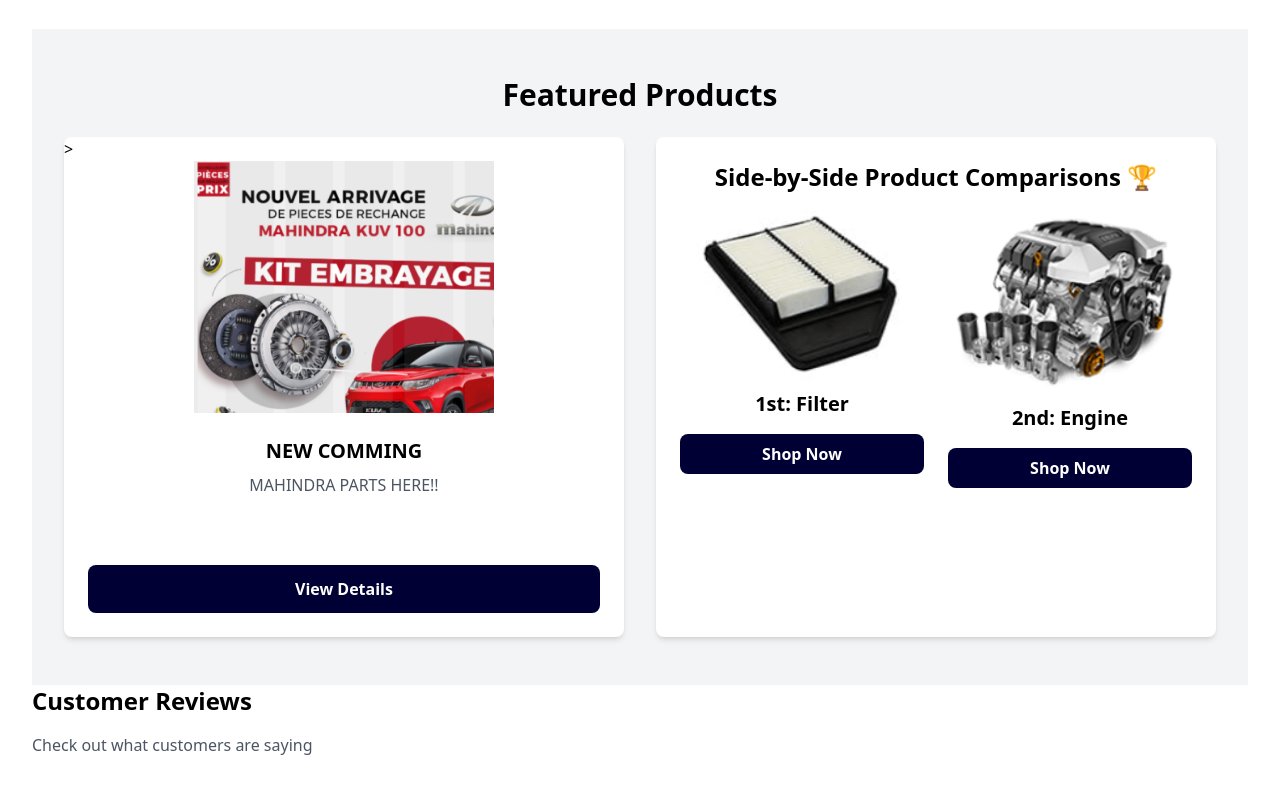
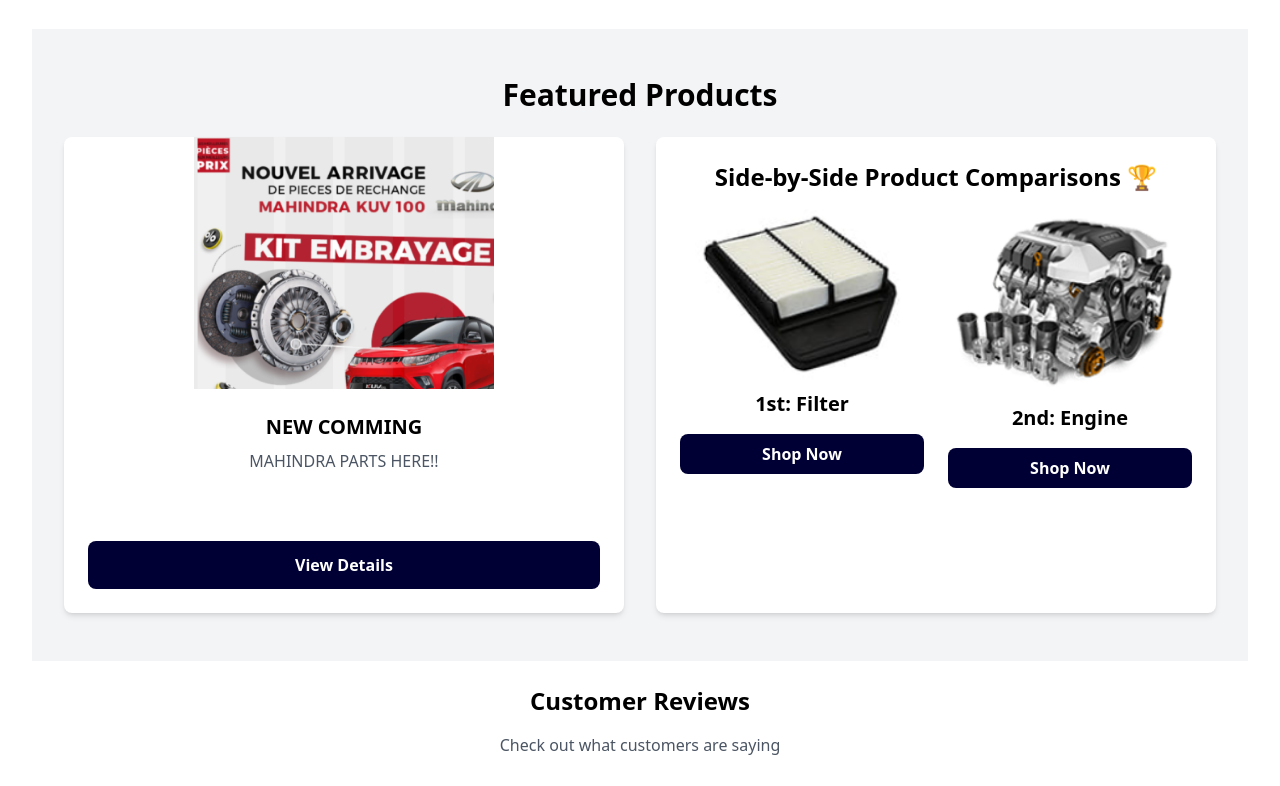
Before and after one commit to hamzaayarii/tuniparts-store, a website: page public/Review.html in a window 1280 px wide. Shown: the part 1300-2086 px from the top of the page. Drawn offline with Linux system fonts and the light colour scheme.

```diff
--- a/public/Review.html
+++ b/public/Review.html
@@ -177,7 +177,7 @@
                         <div class="absolute top-2 left-2 bg-red-600 text-white px-3 py-1 rounded">
                             PIÈCES PRIX
                         </div>
-                     ><center>   <img src="../images/mahindra.png" alt="Mahindra KUV 100 Clutch Kit" height="300px" width="300px"></center>
+                     <center>   <img src="../images/mahindra.png" alt="Mahindra KUV 100 Clutch Kit" height="300px" width="300px"></center>
                     </div>
                     <div class="p-6">
                        <center><h3 class="text-xl font-bold mb-2">NEW COMMING</h3>
@@ -218,8 +218,9 @@
 
         <!-- Customer Reviews Section -->
         <div>
-            <h2 class="text-2xl font-bold mb-4">Customer Reviews</h2>
-            <p class="text-gray-600 mb-8">Check out what customers are saying</p>
+            <br>
+           <center> <h2 class="text-2xl font-bold mb-4">Customer Reviews</h2>
+            <p class="text-gray-600 mb-8">Check out what customers are saying</p></center>
 
             <div class="grid grid-cols-1 md:grid-cols-3 gap-6 mb-8">
                 <!-- Review Card 1 -->
```
